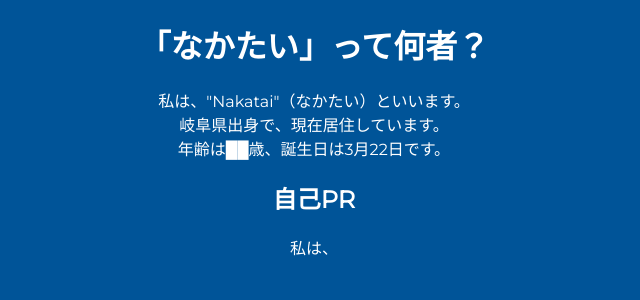
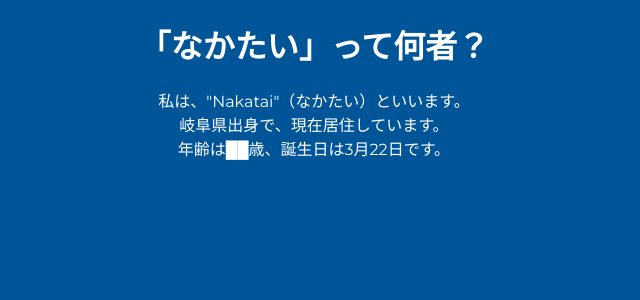
Before and after one commit to Nakatai-0322/Portfolio, a Vue app: page /about in a window 1280 px wide. Shown: the top 300 px of the page, without its empty margins (326-966 px from the left). Built offline with nearby package versions, Linux system fonts and the light colour scheme.

Commit message:
Update AboutDesc.vue

```diff
--- a/src/components/AboutDesc.vue
+++ b/src/components/AboutDesc.vue
@@ -3,10 +3,6 @@
 		私は、"Nakatai"（なかたい）といいます。<br>
 		岐阜県出身で、現在居住しています。<br>
 		年齢は██歳、誕生日は3月22日です。
-		<h2>
-			自己PR
-		</h2>
-		私は、
 	</div>
 </template>
 
```
